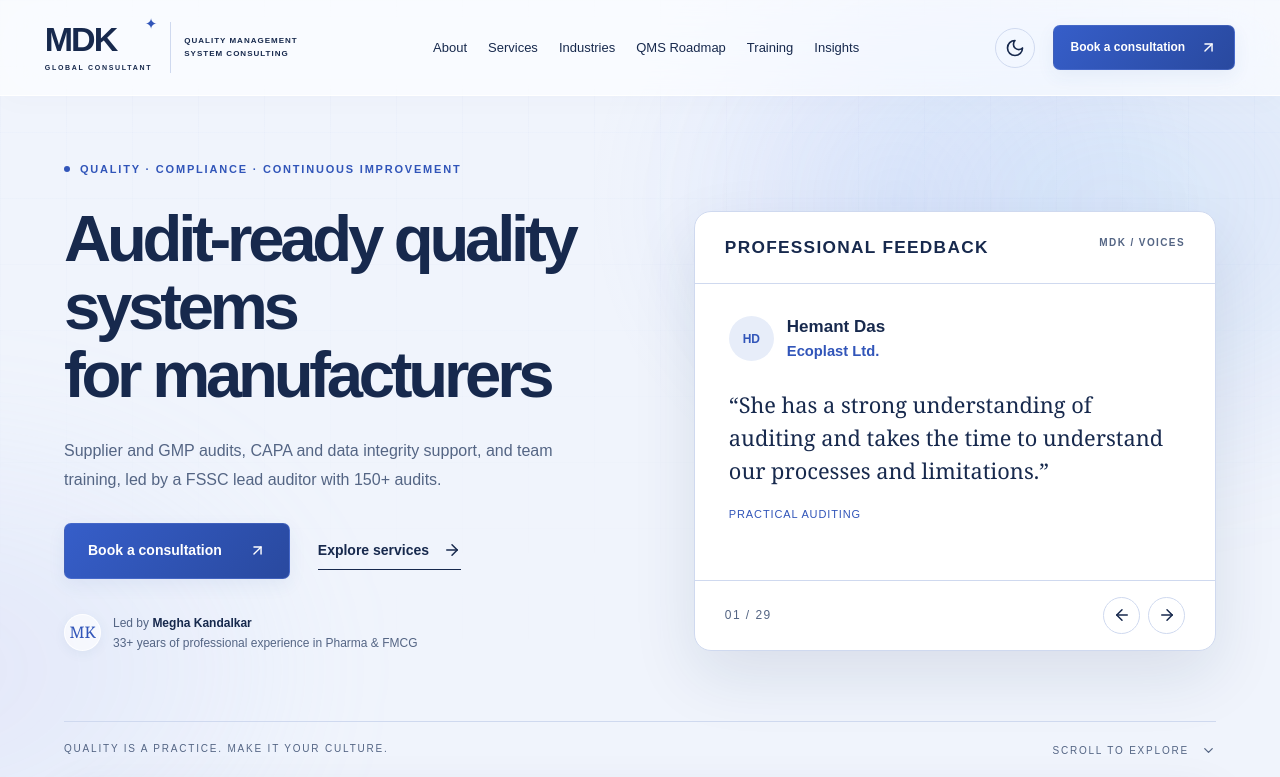
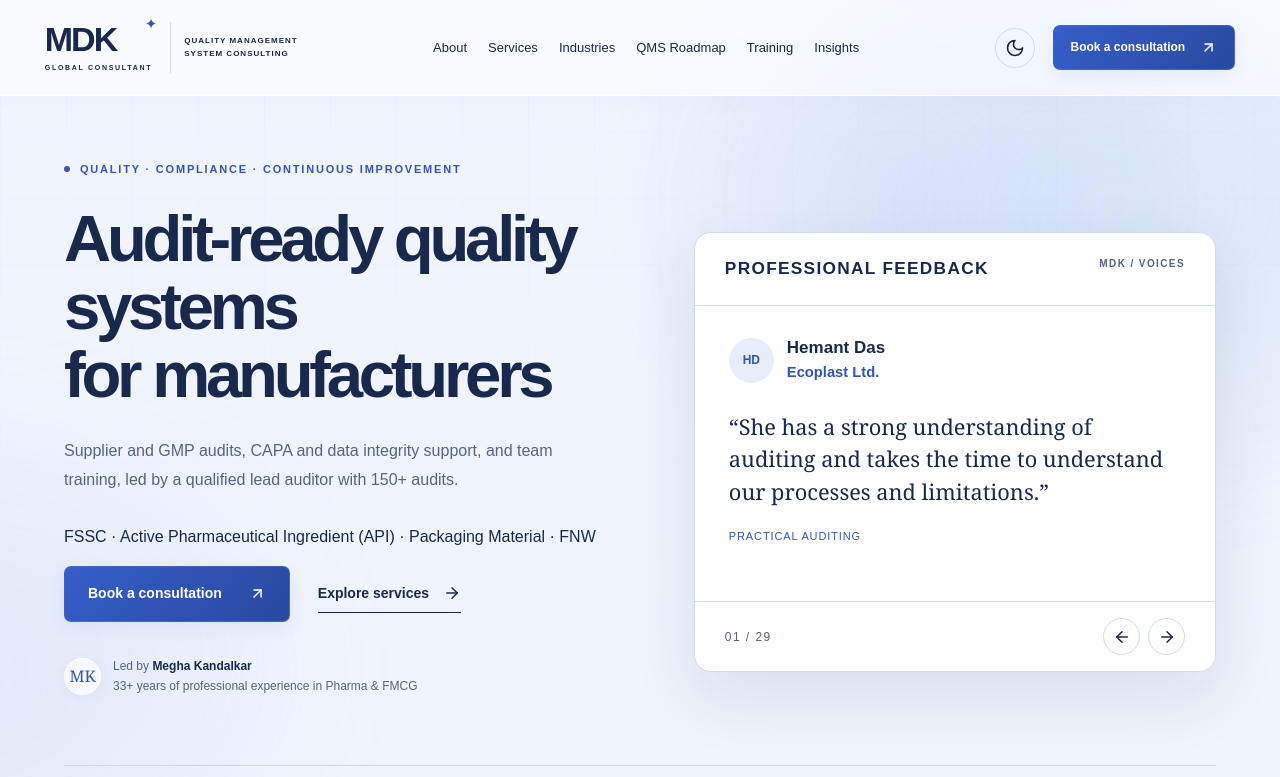
Before and after one commit to meghaqmsconsultant/MDK-Website, a React (Vite) app: page / in a window 1280 px wide. Shown: the top 777 px of the page. Built offline with nearby package versions, Linux system fonts and the light colour scheme.

Commit message:
Update App.tsx

```diff
--- a/src/App.tsx
+++ b/src/App.tsx
@@ -27,7 +27,7 @@ function HeroFeedback(){
  </div>
 }
 function Hero(){return <section className="hero"><div className="hero-copy"><p className="eyebrow"><span/>QUALITY · COMPLIANCE · CONTINUOUS IMPROVEMENT</p><h1>Audit-ready quality systems<br/>for manufacturers</h1>
-<p className="hero-description">Supplier and GMP audits, CAPA and data integrity support, and team training, led by a FSSC lead auditor with 150+ audits.</p><div className="hero-buttons"><Button href="/contact">Book a consultation</Button><a className="text-link" href="/services">Explore services <ArrowRight size={18}/></a></div><div className="hero-note"><span className="mini-mark">MK</span><span>Led by <strong>Megha Kandalkar</strong><br/>33+ years of professional experience in Pharma & FMCG</span></div></div><HeroFeedback/><div className="hero-bottom"><span>QUALITY IS A PRACTICE. MAKE IT YOUR CULTURE.</span><a href="#expertise">SCROLL TO EXPLORE <ChevronDown size={15}/></a></div></section>}
+<p className="hero-description">Supplier and GMP audits, CAPA and data integrity support, and team training, led by a qualified lead auditor with 150+ audits.</p><p className="hero-credentials">FSSC · Active Pharmaceutical Ingredient (API) · Packaging Material · FNW</p><div className="hero-buttons"><Button href="/contact">Book a consultation</Button><a className="text-link" href="/services">Explore services <ArrowRight size={18}/></a></div><div className="hero-note"><span className="mini-mark">MK</span><span>Led by <strong>Megha Kandalkar</strong><br/>33+ years of professional experience in Pharma & FMCG</span></div></div><HeroFeedback/><div className="hero-bottom"><span>QUALITY IS A PRACTICE. MAKE IT YOUR CULTURE.</span><a href="#expertise">SCROLL TO EXPLORE <ChevronDown size={15}/></a></div></section>}
 function Count({value}:{value:number}){const [shown,setShown]=useState(value);const ref=useRef<HTMLSpanElement>(null);useEffect(()=>{if(matchMedia('(prefers-reduced-motion: reduce)').matches)return;let frame=0;const observer=new IntersectionObserver(entries=>{if(entries[0].isIntersecting){const start=performance.now();function tick(now:number){const p=Math.min((now-start)/1100,1);setShown(Math.round(value*(1-Math.pow(1-p,3))));if(p<1)frame=requestAnimationFrame(tick)}frame=requestAnimationFrame(tick);observer.disconnect()}},{threshold:.6});if(ref.current)observer.observe(ref.current);return()=>{observer.disconnect();cancelAnimationFrame(frame)}},[value]);return <span ref={ref}>{shown}</span>}
 function Authority(){return <section id="expertise" className="authority"><div><strong><Count value={33}/><sup>+</sup></strong><p>Years of professional<br/>experience</p></div><div><strong><Count value={150}/><sup>+</sup></strong><p>Audits completed<br/><b>Professional experience</b></p></div><div><ShieldCheck/><p>Pharma & FMCG<br/><strong>Industry perspective</strong></p></div><div><ClipboardCheck/><p>Chemical · Packaging · FNW · API<br/><strong>Audit experience</strong></p></div></section>}
 function AmbientBackground(){const ref=useRef<HTMLDivElement>(null);useEffect(()=>{let frame=0;const move=(e:PointerEvent)=>{if(matchMedia('(prefers-reduced-motion: reduce)').matches)return;cancelAnimationFrame(frame);frame=requestAnimationFrame(()=>{ref.current?.style.setProperty('--pointer-x',e.clientX/innerWidth*100+'%');ref.current?.style.setProperty('--pointer-y',e.clientY/innerHeight*100+'%')})};addEventListener('pointermove',move,{passive:true});return()=>{removeEventListener('pointermove',move);cancelAnimationFrame(frame)}},[]);return <div ref={ref} className="ambient-bg" aria-hidden="true"><span className="ambient-orb one"/><span className="ambient-orb two"/><div className="ambient-grid"/><div className="ambient-pointer"/></div>}
```
